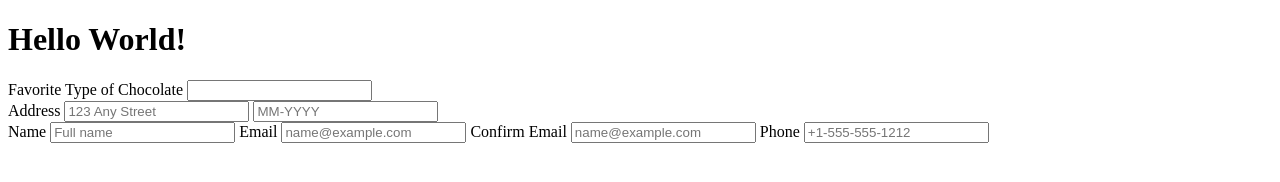
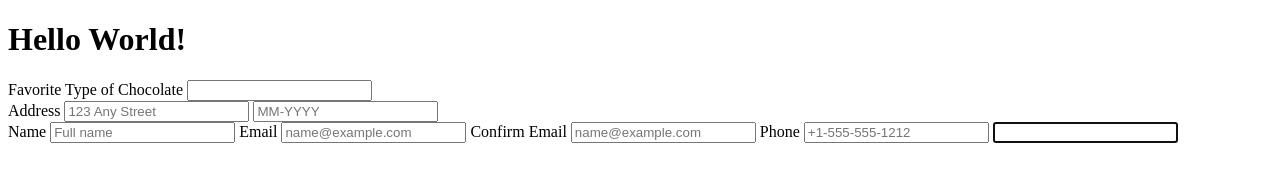
Before and after one commit to alejandroc11/alejandroc11.github.io, a plain HTML site: page index.html in a window 1280 px wide. Drawn offline with Linux system fonts and the light colour scheme.

Commit message:
Update index.html

```diff
--- a/index.html
+++ b/index.html
@@ -33,5 +33,6 @@
 <label for="frmPhoneNumA">Phone</label>
 <input type="tel" name="phone" id="frmPhoneNumA"
   placeholder="+1-555-555-1212" required autocomplete="tel">
+  <input type="text" autofocus ...>
 </body>
 </html>
```
